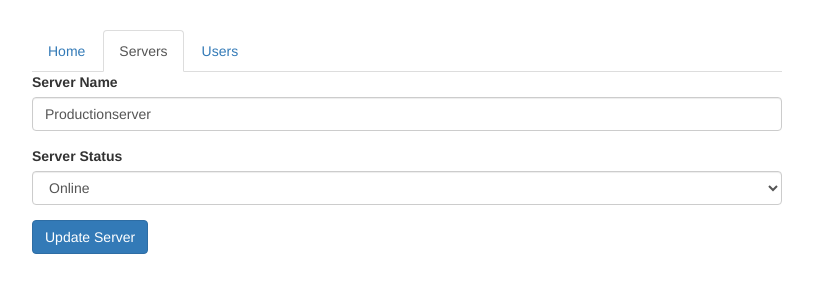
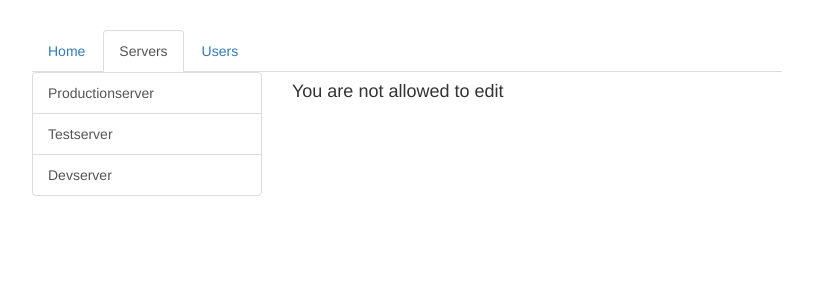
Before and after one commit to dan-kiss-dev-this/angular-routing, an Angular app: page /servers/1/edit in a window 1280 px wide. Shown: the top 300 px of the page, without its empty margins (233-1046 px from the left). Built offline with nearby package versions, Linux system fonts and the light colour scheme.

Commit message:
use query parameters to determine views

```diff
--- a/src/app/servers/edit-server/edit-server.component.html
+++ b/src/app/servers/edit-server/edit-server.component.html
@@ -1,21 +1,15 @@
+<h4 *ngIf="!allowEdit">You are not allowed to edit</h4>
+<div *ngIf="allowEdit">
   <div class="form-group">
     <label for="name">Server Name</label>
-  <input
-    type="text"
-    id="name"
-    class="form-control"
-    [(ngModel)]="serverName">
+    <input type="text" id="name" class="form-control" [(ngModel)]="serverName">
   </div>
   <div class="form-group">
     <label for="status">Server Status</label>
-  <select
-    id="status"
-    class="form-control"
-    [(ngModel)]="serverStatus">
+    <select id="status" class="form-control" [(ngModel)]="serverStatus">
       <option value="online">Online</option>
       <option value="offline">Offline</option>
     </select>
   </div>
-<button
-  class="btn btn-primary"
-  (click)="onUpdateServer()">Update Server</button>
+  <button class="btn btn-primary" (click)="onUpdateServer()">Update Server</button>
+</div>
--- a/src/app/servers/edit-server/edit-server.component.ts
+++ b/src/app/servers/edit-server/edit-server.component.ts
@@ -1,7 +1,7 @@
 import { Component, OnInit } from '@angular/core';
 
 import { ServersService } from '../servers.service';
-import { ActivatedRoute } from '@angular/router';
+import { ActivatedRoute, Params } from '@angular/router';
 
 @Component({
   selector: 'app-edit-server',
@@ -12,6 +12,7 @@ export class EditServerComponent implements OnInit {
   server: { id: number; name: string; status: string };
   serverName = '';
   serverStatus = '';
+  allowEdit = false;
 
   constructor(
     private serversService: ServersService,
@@ -21,7 +22,9 @@ export class EditServerComponent implements OnInit {
   ngOnInit() {
     console.log(this.route.snapshot.queryParams);
     console.log(this.route.snapshot.fragment);
-    this.route.queryParams.subscribe();
+    this.route.queryParams.subscribe((queryParams: Params) => {
+      this.allowEdit = queryParams['allowEdit'] === '1' ? true : false;
+    });
     this.route.fragment.subscribe();
     this.server = this.serversService.getServer(1);
     this.serverName = this.server.name;
--- a/src/app/servers/server/server.component.html
+++ b/src/app/servers/server/server.component.html
@@ -1,2 +1,3 @@
 <h5>{{ server.name }}</h5>
 <p>Server status is {{ server.status }}</p>
+<button (click)="onEdit()">Edit Server</button>
--- a/src/app/servers/server/server.component.ts
+++ b/src/app/servers/server/server.component.ts
@@ -2,7 +2,7 @@ import { Component, OnInit } from '@angular/core';
 
 import { ServersService } from '../servers.service';
 // import { ActivatedRoute } from '@angular/router';
-import { ActivatedRoute, Params } from '@angular/router';
+import { ActivatedRoute, Params, Router } from '@angular/router';
 
 @Component({
   selector: 'app-server',
@@ -14,14 +14,19 @@ export class ServerComponent implements OnInit {
 
   constructor(
     private serversService: ServersService,
-    private router: ActivatedRoute
+    private route: ActivatedRoute,
+    private router: Router
   ) {}
 
   ngOnInit() {
-    const id = +this.router.snapshot.params['id'];
+    const id = +this.route.snapshot.params['id'];
     this.server = this.serversService.getServer(id);
-    this.router.params.subscribe((params: Params) => {
+    this.route.params.subscribe((params: Params) => {
       this.server = this.serversService.getServer(+params['id']);
     });
   }
+
+  onEdit() {
+    this.router.navigate(['edit'], { relativeTo: this.route });
+  }
 }
--- a/src/app/servers/servers.component.html
+++ b/src/app/servers/servers.component.html
@@ -1,16 +1,17 @@
 <div class="row">
   <div class="col-xs-12 col-sm-4">
     <div class="list-group">
-      <a [routerLink]="['/servers', server.id]" [queryParams]="{allowEdit: 1}" fragment="loading" href="#"
-        class="list-group-item" *ngFor="let server of servers">
+      <a [routerLink]="['/servers', server.id]" [queryParams]="{allowEdit: server.id === 3 ? '1' : '0'}"
+        fragment="loading" href="#" class="list-group-item" *ngFor="let server of servers">
         {{ server.name }}
       </a>
     </div>
   </div>
   <div class="col-xs-12 col-sm-4">
-    <button (click)="onReload()">Reload page</button>
+    <router-outlet></router-outlet>
+    <!-- <button (click)="onReload()">Reload page</button>
     <app-edit-server></app-edit-server>
-    <hr>
+    <hr> -->
     <!-- <app-server></app-server> -->
   </div>
 </div>
--- a/src/app/users/users.component.html
+++ b/src/app/users/users.component.html
@@ -7,6 +7,7 @@
     </div>
   </div>
   <div class="col-xs-12 col-sm-4">
-    <app-user></app-user>
+    <!-- <app-user></app-user> -->
+    <router-outlet></router-outlet>
   </div>
 </div>
```
Also changed, not shown: src/app/app.module.ts (+19 -14 lines). Lines whose indentation alone changed are shown as unchanged.
